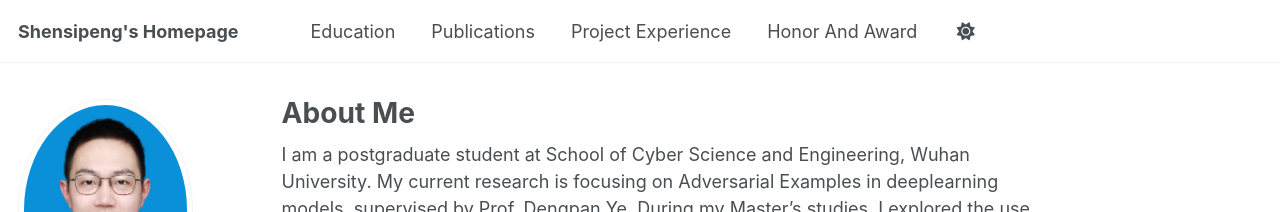
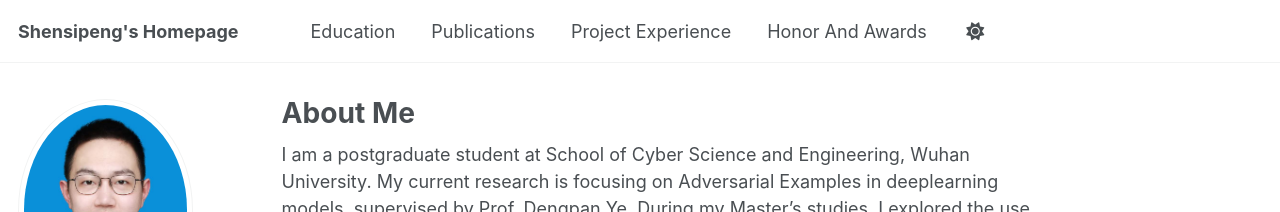
Before and after one commit to SipengShen01/shensipeng, a Jekyll site: the page built from _pages/about.md, in a window 1280 px wide. Shown: the top 212 px of the page. Built offline with Jekyll 4.4.1, drawn with Linux system fonts in a browser that asks for light colours; some web fonts are replaced.

Commit message:
Update navigation.yml

```diff
--- a/_data/navigation.yml
+++ b/_data/navigation.yml
@@ -17,7 +17,7 @@ main:
   - title: "Project Experience"
     url: /teaching/
 
-  - title: "Honor And Award"
+  - title: "Honor And Awards"
     url: /markdown/
 
   # - title: "CV"
```
